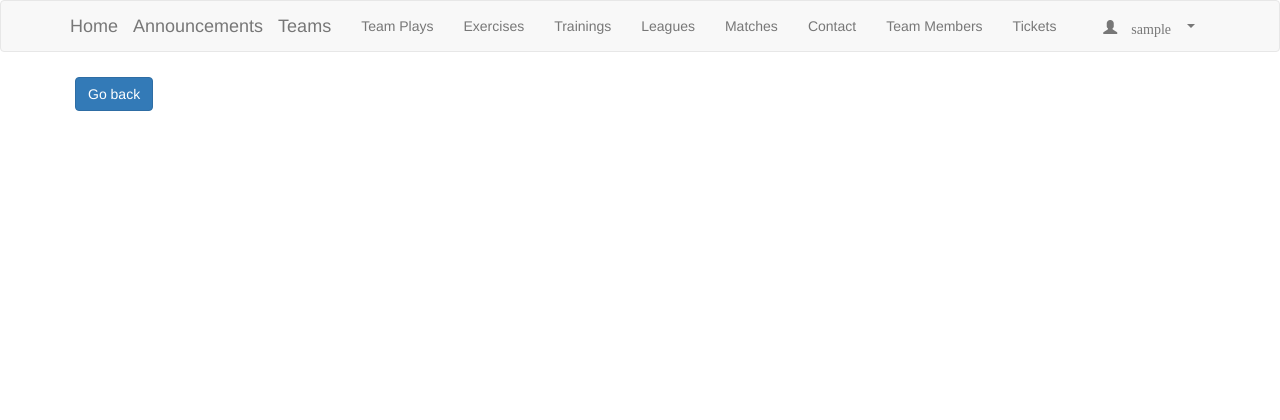
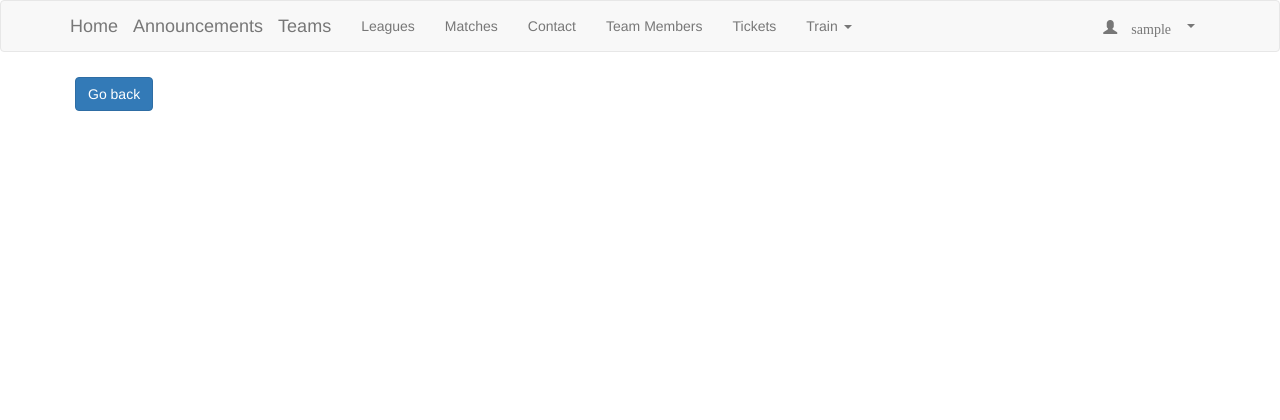
Before and after one commit to dgreasi/Athletic-Team, a Django app: page /best_players/ in a window 1280 px wide. Shown: the top 420 px of the page. Run offline with Django 3.2, Linux system fonts and the light colour scheme; the visitor is signed in with stand-in values (Sample User, id 1); data that the repository does not hold is empty; parts of the project's set-up code (start-up, migrations or seed data) failed here and were passed over; some libraries are stand-ins or nearby versions.

Commit message:
Changes Tabs

```diff
--- a/AthleticTeam/templates/container.html
+++ b/AthleticTeam/templates/container.html
@@ -24,6 +24,13 @@
                     <a href="/players" title="Show all players of our Team!">Players</a>
                 </li> -->
                 {% if user.is_authenticated %}
+                    <ul class="nav navbar-nav navbar-right">
+                        <li class="dropdown">
+                            <a href="#" data-toggle="dropdown">
+                                Train
+                                <b class="caret"></b>
+                            </a>
+                            <ul class="dropdown-menu btn-info">
                                 <li>
                                     <a href="{% url 'AthleticTeamApp:ShowTeamPlays'%}">Team Plays</a>
                                 </li>
@@ -34,7 +41,11 @@
                                 <li>
                                     <a href="{% url 'AthleticTeamApp:ShowTrainings'%}">Trainings</a>
                                 </li>
+                            </ul>
+                        </li>
+                    </ul>
                 {% endif %}
+
                 <li>
                     <a href="{% url 'AthleticTeamApp:ShowLeagues'%}">Leagues</a>
                 </li>
@@ -51,6 +62,7 @@
                     <a href="/pages/tickets" title="Tickets">Tickets</a>
                 </li>
             </ul>
+
             <ul class="nav navbar-nav navbar-right">
                 <li class="dropdown">
                 {% if user.is_authenticated %}
```
Lines whose indentation alone changed are shown as unchanged.
